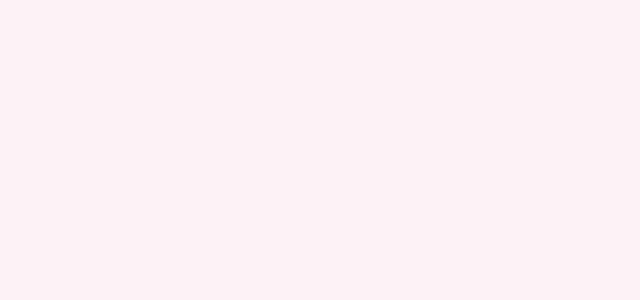
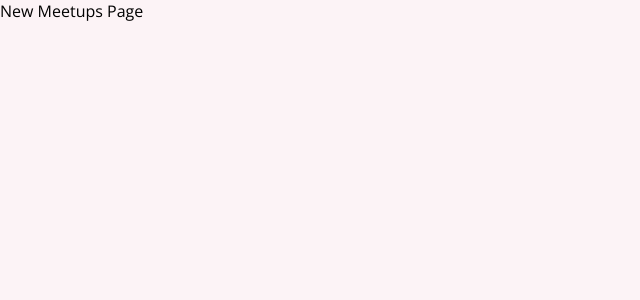
Before and after one commit to olena-ole/react-meetup-app, a React (Create React App) app: page /new-meetups in a window 1280 px wide. Shown: the top 300 px of the page, without its empty margins (0-640 px from the left). Built offline with nearby package versions, Linux system fonts and the light colour scheme.

Commit message:
added routes to dummy pages

```diff
--- a/src/App.js
+++ b/src/App.js
@@ -1,5 +1,22 @@
+import { Route } from 'react-router-dom'
+import AllMeetupsPage from './pages/AllMeetups'
+import NewMeetupsPage from './pages/NewMeetups'
+import FavoitesPage from './pages/Favorites'
+
 function App() {
-  return <div></div>;
+  return (
+   <div>
+    <Route exact path='/'>
+      <AllMeetupsPage />
+    </Route>
+    <Route exact path='/new-meetups'>
+      <NewMeetupsPage />
+    </Route>
+    <Route exact path='/favorites'>
+      <FavoitesPage />
+    </Route>
+   </div>
+  );
 }
 
 export default App;
--- a/src/index.js
+++ b/src/index.js
@@ -1,7 +1,12 @@
 import React from 'react';
 import ReactDOM from 'react-dom';
+import {BrowserRouter} from 'react-router-dom'
 
 import './index.css';
 import App from './App';
 
-ReactDOM.render(<App />, document.getElementById('root'));
+ReactDOM.render(
+    <BrowserRouter>
+        <App />
+    </BrowserRouter>,
+    document.getElementById('root'));
--- /dev/null
+++ b/src/pages/AllMeetups.js
@@ -0,0 +1,3 @@
+export default function AllMeetupsPage() {
+    return <div>All Meetups Page</div>
+}
--- /dev/null
+++ b/src/pages/Favorites.js
@@ -0,0 +1,3 @@
+export default function FavoitesPage() {
+    return <div>Favorites Page</div>
+}
--- /dev/null
+++ b/src/pages/NewMeetups.js
@@ -0,0 +1,3 @@
+export default function NewMeetupsPage() {
+    return <div>New Meetups Page</div>
+}
```
